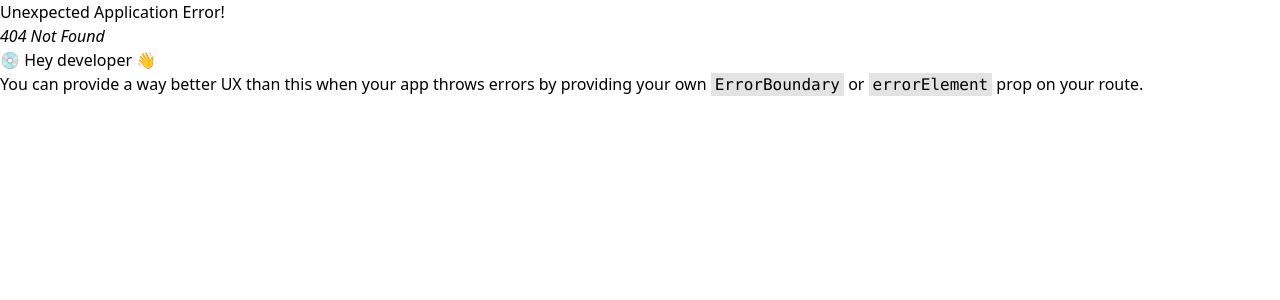
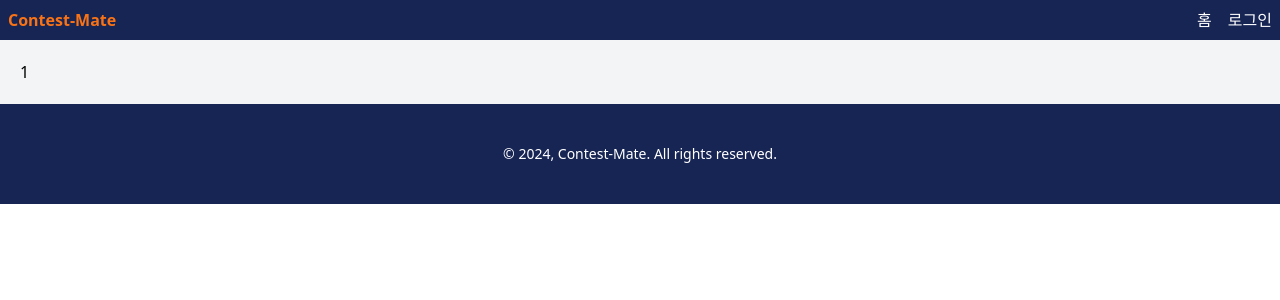
Before and after one commit to jinscoding/contest-mate, a React (Vite) app: page /posts/1 in a window 1280 px wide. Before the commit this address had no page. Shown: the top 300 px of the page. Built offline with nearby package versions, Linux system fonts and the light colour scheme.

Commit message:
feat: 게시글 상세 페이지 연결

```diff
--- a/src/App.tsx
+++ b/src/App.tsx
@@ -2,6 +2,7 @@ import { RouterProvider, createBrowserRouter } from "react-router-dom";
 import Layout from "./components/layout/Layout";
 import Home from "./pages/Home";
 import NewPost from "./pages/NewPost";
+import PostDetail from "./components/posts/PostDetail";
 
 const router = createBrowserRouter([
   {
@@ -12,12 +13,19 @@ const router = createBrowserRouter([
       </Layout>
     ),
   },
-
   {
     path: "/posts",
     element: (
       <Layout>
         <NewPost />
+      </Layout>
+    ),
+  },
+  {
+    path: "/posts/:id",
+    element: (
+      <Layout>
+        <PostDetail />
       </Layout>
     ),
   },
--- /dev/null
+++ b/src/components/posts/PostDetail.tsx
@@ -0,0 +1,12 @@
+import React from "react";
+import { useParams } from "react-router-dom";
+import { posts } from "../../data/dummyData";
+
+const PostDetail = () => {
+  const { id } = useParams<{ id: string }>();
+  const post = posts.find((post) => post.id === Number(id));
+
+  return <div>{post.id}</div>;
+};
+
+export default PostDetail;
--- a/src/components/posts/PostList.tsx
+++ b/src/components/posts/PostList.tsx
@@ -1,5 +1,6 @@
 import React from "react";
 import { FaRegSadCry } from "react-icons/fa";
+import { useNavigate } from "react-router-dom";
 import Title from "../common/Title";
 
 interface Post {
@@ -16,6 +17,12 @@ interface PostListProps {
 }
 
 const PostList = ({ posts }: PostListProps) => {
+  const navigate = useNavigate();
+
+  const handlePostClick = (id: number) => {
+    navigate(`/posts/${id}`);
+  };
+
   const sortedPosts = [...posts].sort((a, b) => {
     return new Date(b.createdAt).getTime() - new Date(a.createdAt).getTime();
   });
@@ -34,6 +41,7 @@ const PostList = ({ posts }: PostListProps) => {
           <div
             key={post.id}
             className='border p-4 rounded shadow transition-transform duration-300 hover:shadow-lg hover:scale-105 h-[250px] flex flex-col cursor-pointer'
+            onClick={() => handlePostClick(post.id)}
           >
             <Title size='small'>{post.title}</Title>
 
```
